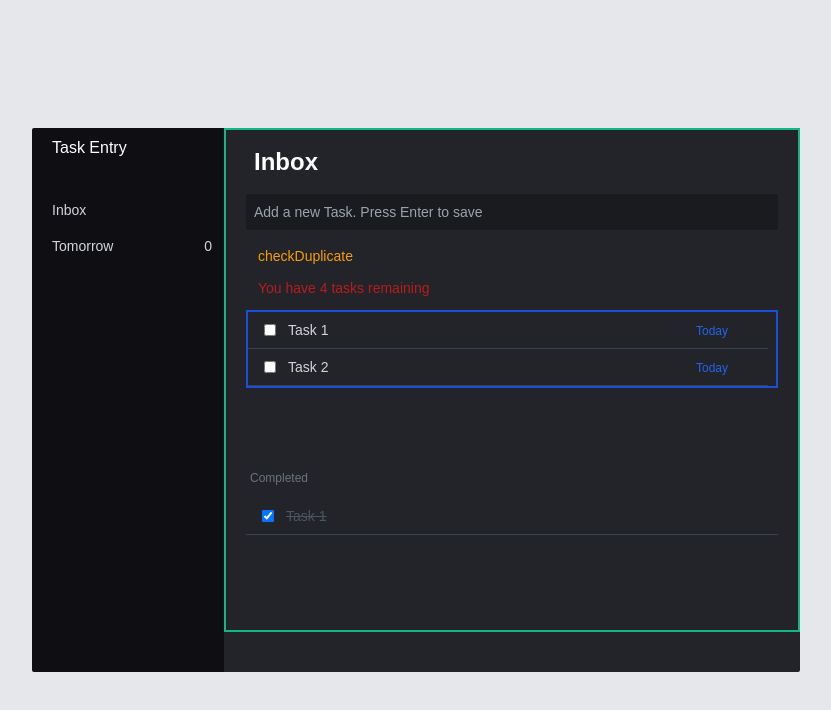
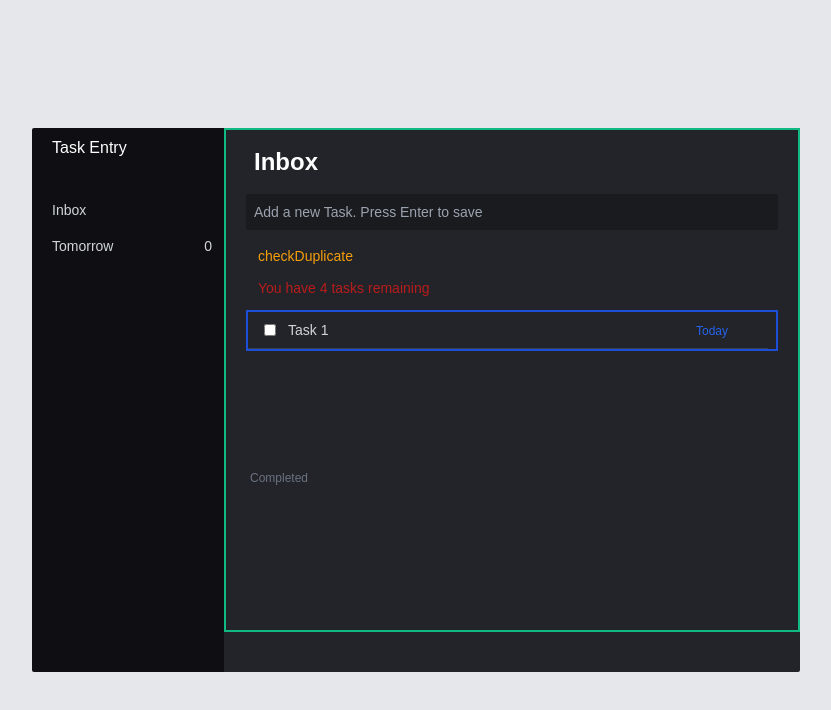
Before and after one commit to SamatarCodes/Vue-apps, a Vue app in the folder vuecli_taskapp/: page / in a window 1280 px wide. Shown: the top 710 px of the page, without its empty margins (224-1055 px from the left). Built offline with nearby package versions, Linux system fonts and the light colour scheme; a web font is replaced by a local one.

Commit message:
change state of the completed tasks

```diff
--- a/vuecli_taskapp/src/App.vue
+++ b/vuecli_taskapp/src/App.vue
@@ -27,12 +27,12 @@ export default {
       enteredTask: '',
       tasks: [],
       completedTasks: [
-        {
-          id: 1,
-          enteredTask: 'Task 1',
-          completed: true,
-          editing: false,
-        },
+        // {
+        //   id: 1,
+        //   enteredTask: 'Task 1',
+        //   completed: true,
+        //   editing: false,
+        // },
       ],
     };
   },
@@ -44,12 +44,7 @@ export default {
         completed: false,
         editing: false,
       },
-      {
-        id: 2,
-        enteredTask: 'Task 2',
-        completed: false,
-        editing: false,
-      },
+
     ];
   },
   methods: {
@@ -61,13 +56,16 @@ export default {
       // Find the task that was clicked on
       const clickedTask = this.tasks.find(task => task.id === id);
 
+      // Once clicked, means its completed, so change the completed to true
+      clickedTask.completed = true;
       // Add that task to completedTask
       this.completedTasks = [...this.completedTasks, clickedTask];
 
+      // Then remove it from current uncompleted task list
       this.removeTask(id);
     },
     removeTask(id) {
-      // Remove it the current uncompleted tasks list
+      // Remove it from the current uncompleted tasks list
       this.tasks = this.tasks.filter(task => task.id !== id);
     },
   },
```
